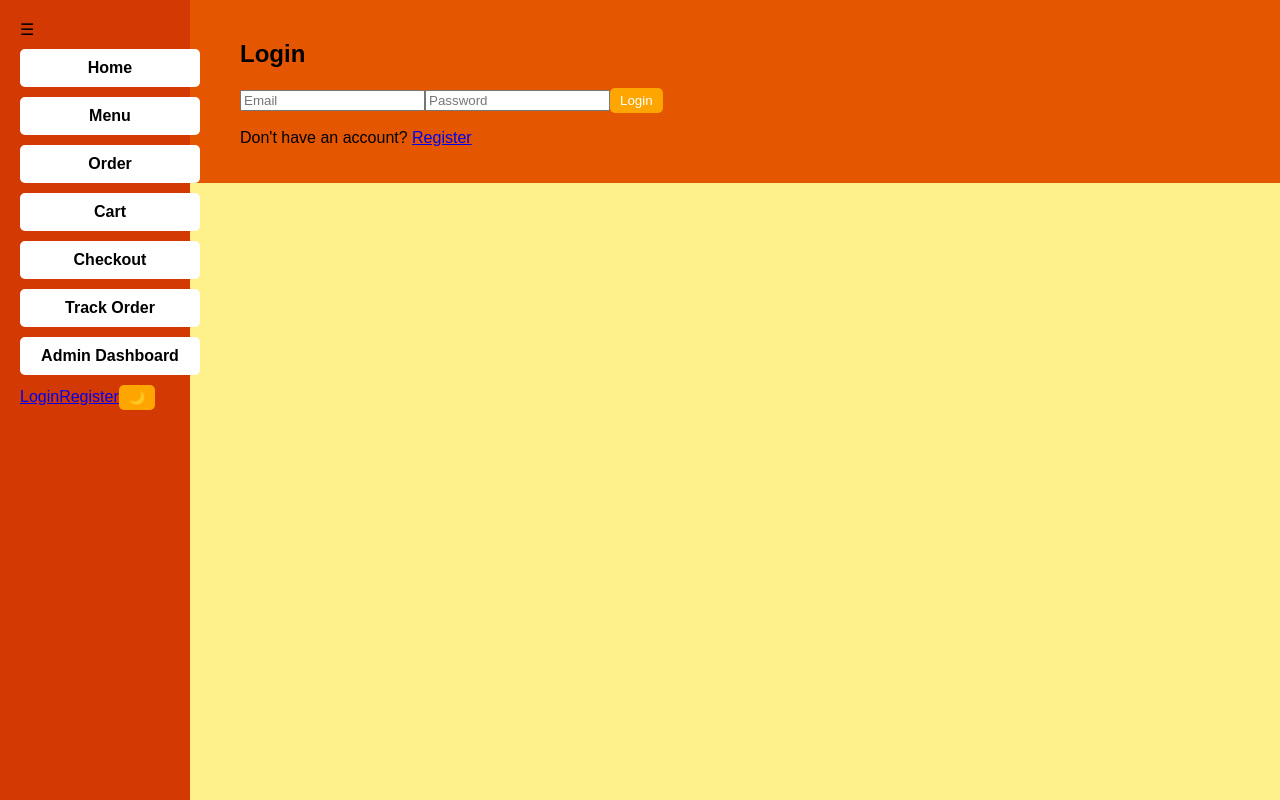
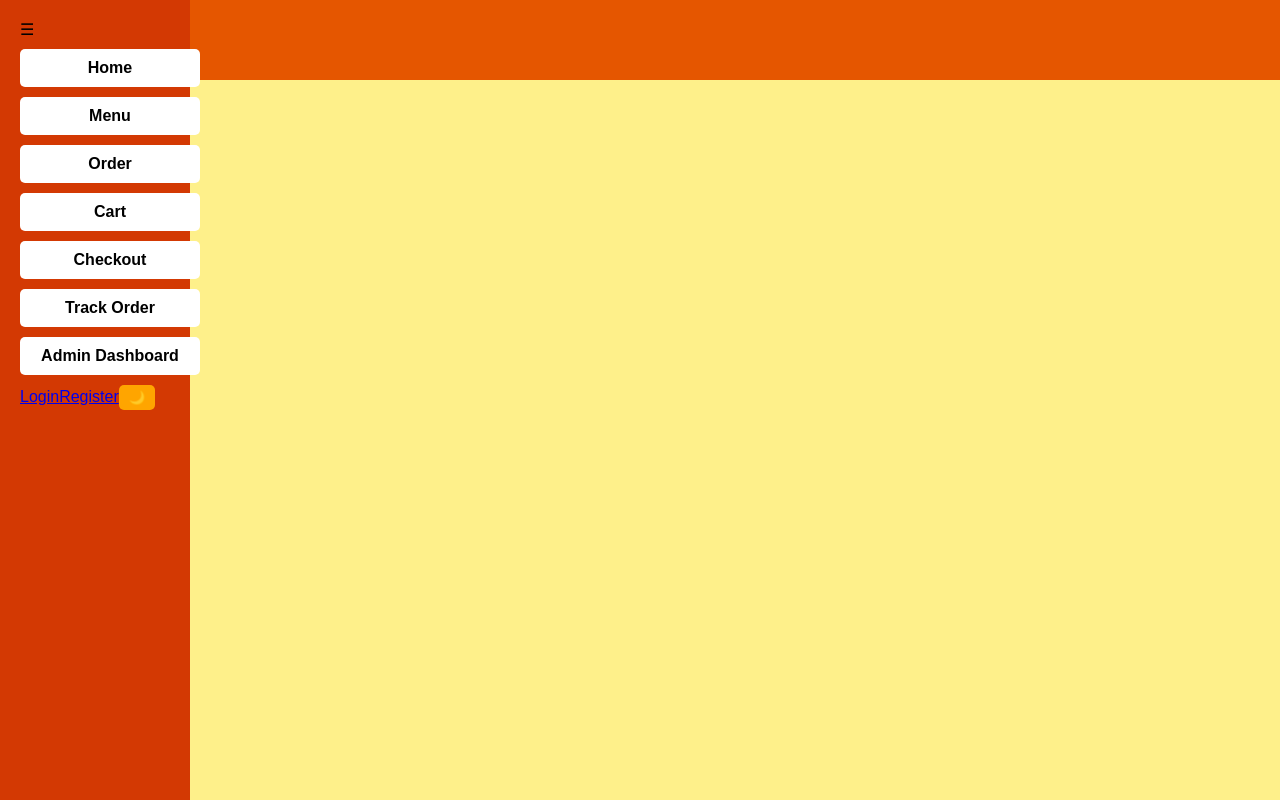
Before and after one commit to gaba-gh0ul/web-tech-final-project, a React (Vite) app: page /login in a window 1280 px wide. Built offline with nearby package versions, Linux system fonts and the light colour scheme.

Commit message:
Made basic auth work

```diff
--- a/package.json
+++ b/package.json
@@ -10,6 +10,7 @@
     "preview": "vite preview"
   },
   "dependencies": {
+    "@react-oauth/google": "^0.12.1",
     "react": "^19.0.0",
     "react-dom": "^19.0.0",
     "react-router": "^7.5.3",
--- a/src/App.jsx
+++ b/src/App.jsx
@@ -15,11 +15,14 @@ import AdminDashboard from './pages/AdminDashboard';
 import { CartProvider } from './context/CartContext';
 import './App.css';
 
+import { GoogleOAuthProvider } from '@react-oauth/google';
+
 function App() {
   const [darkMode, setDarkMode] = useState(false);
   const toggleDarkMode = () => setDarkMode(!darkMode);
 
   return (
+    <GoogleOAuthProvider clientId='334729623929-jr5gfge4rd0gpf3k5a4ekcd8g4mdn1jn.apps.googleusercontent.com'>
       <CartProvider>
         <div className={darkMode ? 'app dark-mode' : 'app'}>
           <Router>
@@ -40,6 +43,7 @@ function App() {
           </Router>
         </div>
       </CartProvider>
+    </GoogleOAuthProvider>
   );
 }
 
--- a/src/components/LoginPage.jsx
+++ b/src/components/LoginPage.jsx
@@ -1,5 +1,6 @@
 // src/components/LoginPage.jsx
 import React, { useState } from 'react';
+import { GoogleLogin } from '@react-oauth/google';
 //import '../styles/LoginPage.css'; // optional: create this for styling
 
 const LoginPage = () => {
@@ -12,7 +13,7 @@ const LoginPage = () => {
   };
 
   return (
-    <div className="login-container">
+    /*<div className="login-container">
       <h2>Login</h2>
       <form onSubmit={handleLogin} className="login-form">
         <input
@@ -34,7 +35,15 @@ const LoginPage = () => {
         <button type="submit">Login</button>
       </form>
       <p>Don't have an account? <a href="#">Register</a></p>
-    </div>
+    </div>*/
+    <GoogleLogin
+      onSuccess={credentialResponse => {
+        console.log(credentialResponse);
+      }}
+      onError={() => {
+        console.log('Login Failed');
+      }}
+    />
   );
 };
 
```
Also changed, not shown: 1 other file (tests, documents, lock files or other folders). Lines whose indentation alone changed are shown as unchanged.
